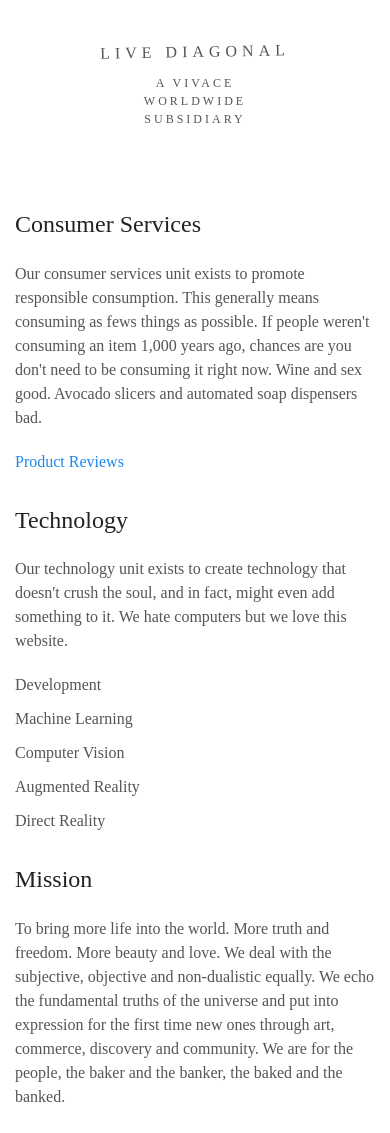
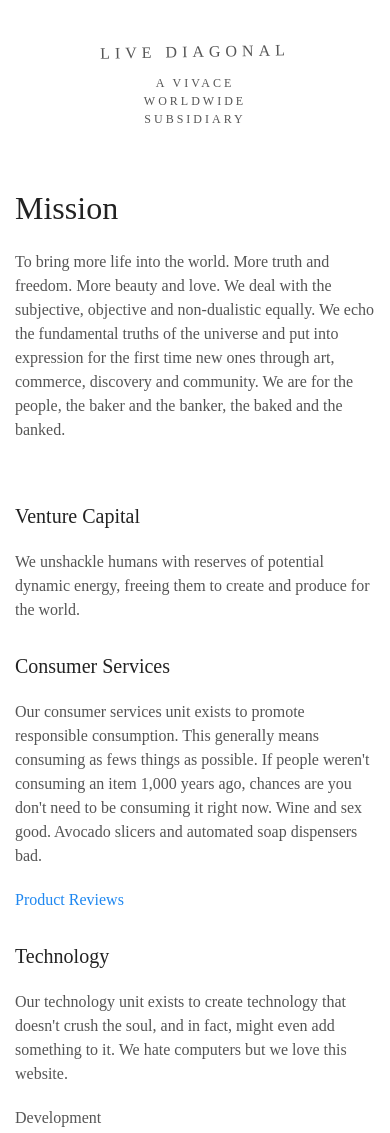
Before and after one commit to LiveDiagonal/webapp, a plain HTML site: page index.html in a window 390 px wide. Shown: the top 1133 px of the page. Drawn offline with Linux system fonts and the light colour scheme.

Commit message:
Add meta tag for mobile zoom

```diff
--- a/index.html
+++ b/index.html
@@ -1,6 +1,7 @@
 <html>
 <head>
   <title>Live Diagonal</title>
+  <meta name="viewport" content="width=device-width, initial-scale=1">
   <link rel="shortcut icon" href="favicon.ico" type="image/x-icon">
   <link rel="icon" href="favicon.ico" type="image/x-icon">
   <link rel="stylesheet" href="css/uikit.vivace.css" />
@@ -19,10 +20,26 @@
       </div>
     </div>
 
-    <div class="uk-section uk-section-small">
+    <div class="uk-section uk-section-xsmall">
+      <div>
+          <h2>Mission</h2>
+            <p>
+              To bring more life into the world. More truth and freedom. More beauty and love. We deal with the subjective, objective and non-dualistic equally. We echo the fundamental truths of the universe and put into expression for the first time new ones through art, commerce, discovery and community. We are for the people, the baker and the banker, the baked and the banked.
+            </p>
+      </div>
+    </div>
+    <div class="uk-section uk-section-xsmall">
       <div class="uk-child-width-1-2@s uk-child-width-1-3@m uk-child-width1-4@l uk-child-width-1-5@xl" uk-grid>
         <div>
-        <h3>Consumer Services</h3>
+          <h4>Venture Capital</h4>
+
+          <p>
+            We unshackle humans with reserves of potential dynamic energy, freeing them to create and produce for the world.
+          </p>
+        </div>
+
+        <div>
+          <h4>Consumer Services</h4>
 
           <p>
             Our consumer services unit exists to promote responsible consumption. This generally means consuming as fews things as possible. If people weren't consuming an item 1,000 years ago, chances are you don't need to be consuming it right now. Wine and sex good. Avocado slicers and automated soap dispensers bad.
@@ -36,7 +53,7 @@
         </div>
 
         <div>
-        <h3>Technology</h3>
+          <h4>Technology</h4>
 
           <p>
             Our technology unit exists to create technology that doesn't crush the soul, and in fact, might even add something to it. We hate computers but we love this website.
@@ -50,13 +67,6 @@
             <li>Direct Reality</li>
           </ul>
         </div>
-
-      <div>
-        <h3>Mission</h3>
-          <p>
-            To bring more life into the world. More truth and freedom. More beauty and love. We deal with the subjective, objective and non-dualistic equally. We echo the fundamental truths of the universe and put into expression for the first time new ones through art, commerce, discovery and community. We are for the people, the baker and the banker, the baked and the banked.
-          </p>
-      </div>
       </div>
     </div>
   </div>
```
Lines whose indentation alone changed are shown as unchanged.
